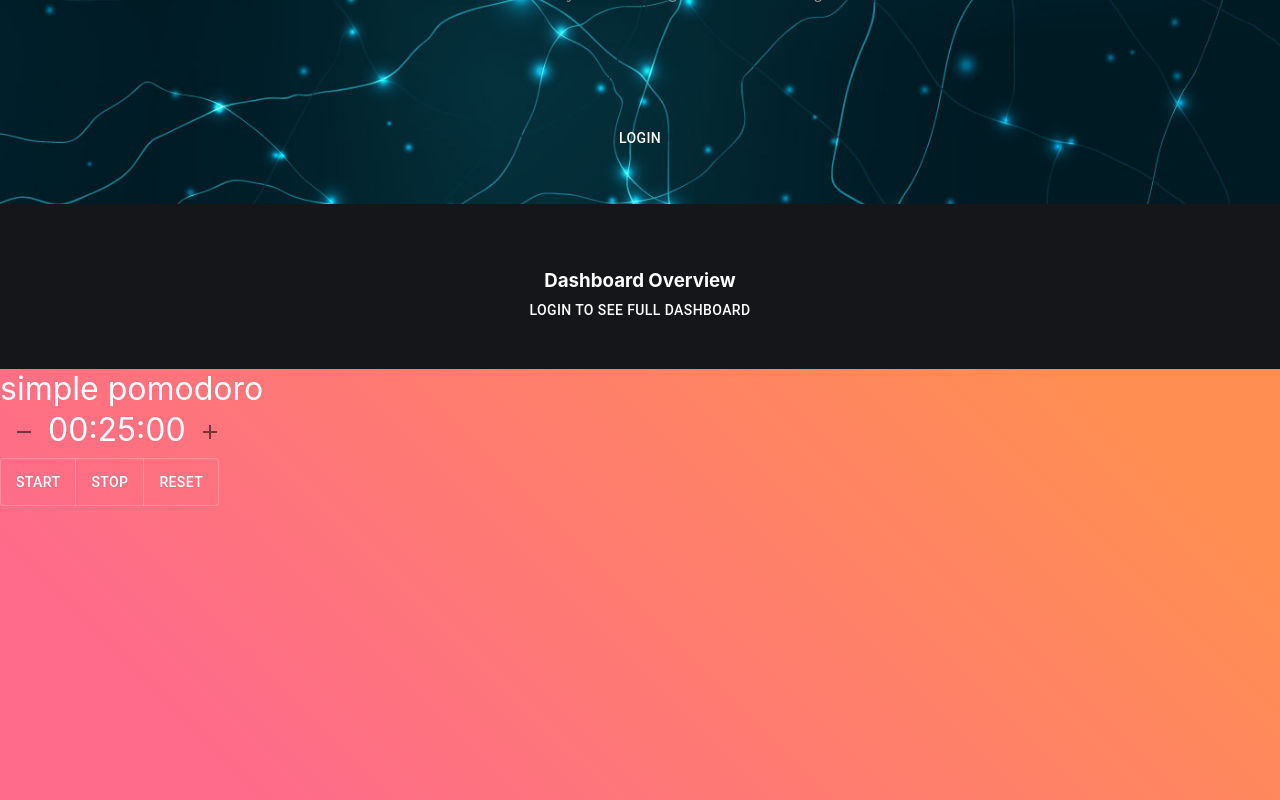
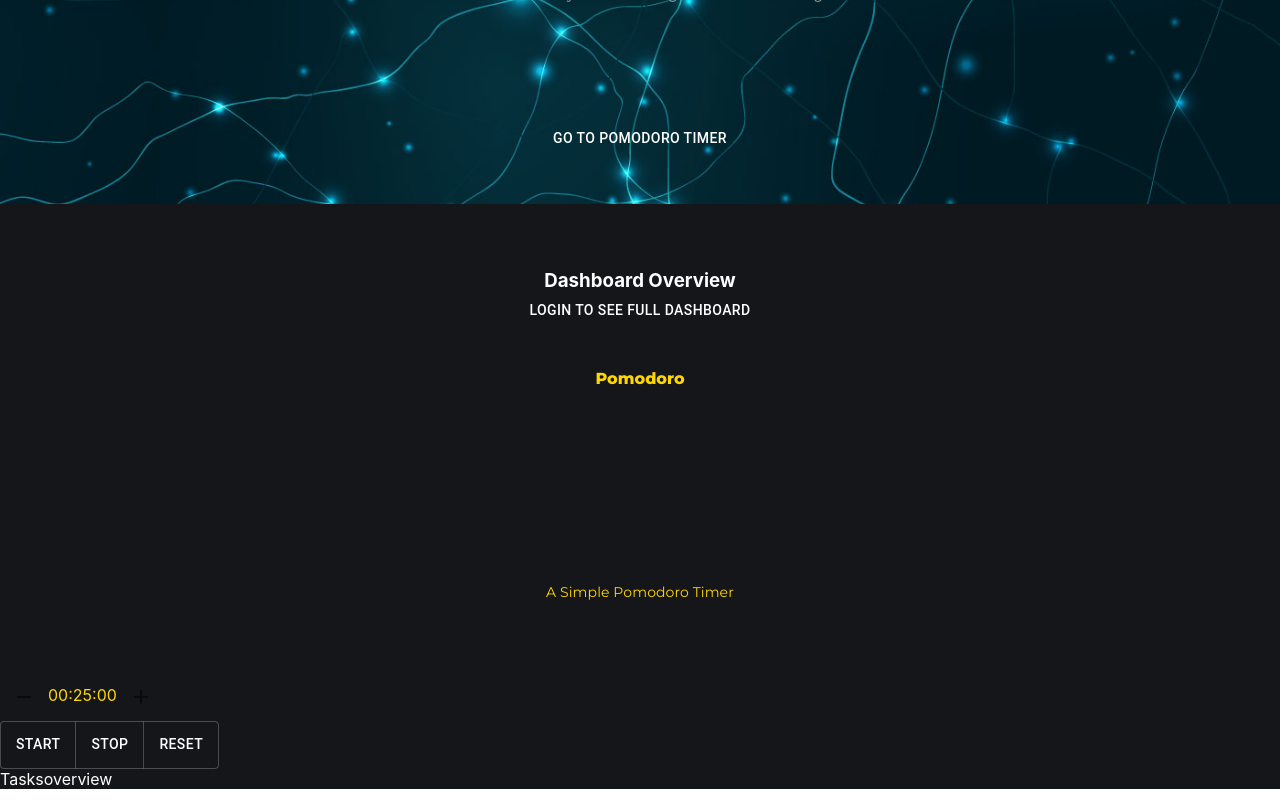
Before and after one commit to jalonghurst/productivity-manager, a React (Create React App) app: page / in a window 1280 px wide. Shown: the part 260-1060 px from the top of the page. Built offline with nearby package versions, Linux system fonts and the light colour scheme.

Commit message:
added withStyles to basic timer and removed css stylesheet

```diff
--- a/src/Pages/Pomodoro/Pomodoro.js
+++ b/src/Pages/Pomodoro/Pomodoro.js
@@ -1,15 +1,59 @@
 import React from "react";
-import { ButtonGroup } from "@material-ui/core";
+import { ButtonGroup, Typography } from "@material-ui/core";
 import TimerButton from "./TimerButton";
 import Time from "./Time";
+import {
+  createTheme,
+  withStyles,
+} from "@material-ui/core/styles";
 
-import "../../Styles.css"; // TODO: improve styling
 
 const default_minutes = 25;
 const seconds = 60;
 const minutes = 5;
 
-export default class Pomodoro extends React.Component {
+const styles = theme => ({
+  title: {
+    flex: 1,
+    color: "gold",
+    fontFamily: "Montserrat",
+    fontWeight: "bold",
+    justifyContent: "center",
+    textAlign: "center",
+    cursor: "pointer",
+  },
+
+  pomodoro: {
+    margin: "0 auto",
+    height: 400,
+    backgroundPosition: 'center',
+    backgroundSize: 'cover',
+    backgroundRepeat: 'no-repeat',
+    color: "gold",
+    display: "flex",
+    justifyContent: "center",
+    flexDirection: "column",
+
+  },
+  tagline: {
+    display: "flex",
+    height: "40%",
+    flexDirection: "column",
+    justifyContent: "center",
+    textAlign: "center",
+  },
+});
+
+const darkTheme = createTheme({
+  palette: {
+    primary: {
+      main: "#fff",
+    },
+    type: "dark",
+  },
+});
+
+class Pomodoro extends React.Component {
   constructor(props) {
     super(props);
     this.state = {
@@ -62,14 +106,26 @@ export default class Pomodoro extends React.Component {
     let MHSTime = measuredTime.toISOString().substr(11, 8);
 
     return (
-      <div className="pomodoro">
-        <div id="title">simple pomodoro</div>
+      <div theme={darkTheme} className={this.props.classes.pomodoro}>
+        <div className={this.props.classes.title}>Pomodoro</div>
+        <div className={this.props.classes.tagline}>
+        <Typography
+            variant="subtitle2"
+            style={{
+              color: "gold",
+              textTransform: "capitalize",
+              fontFamily: "Montserrat",
+            }}
+          >
+            A simple pomodoro timer
+          </Typography>
+        </div>
         <Time
           decrement={this.decrement}
           incremement={this.increment}
           time={MHSTime}
         />
-        <div>
+        <div >
           <ButtonGroup>
             <TimerButton onClick={this.startTimer}>start</TimerButton>
             <TimerButton onClick={this.stopTimer}>stop</TimerButton>
@@ -80,3 +136,5 @@ export default class Pomodoro extends React.Component {
     );
   }
 }
+
+export default withStyles(styles)(Pomodoro);
--- a/src/Pages/Pomodoro/TimerIconButton.js
+++ b/src/Pages/Pomodoro/TimerIconButton.js
@@ -2,7 +2,7 @@ import { IconButton } from "@material-ui/core";
 import { styled } from "@mui/styles";
 
 const TimerIconButton = styled(IconButton)({
-  color: "lightgrey",
+  color: "white",
   margin: "0 20px"
 });
 
--- a/src/Styles.css
+++ /dev/null
@@ -1,9 +0,0 @@
-
-
-  .pomodoro {
-    margin: 0 auto;
-    font-size: 2em;
-    height: 100vh;
-    background: linear-gradient(45deg, #fe6b8b 30%, #ff8e53 90%);
-    color: white;
-  }
--- a/src/components/Banner/Banner.js
+++ b/src/components/Banner/Banner.js
@@ -57,7 +57,7 @@ function Banner() {
             Use the productivity tools and login to view your progress
           </Typography>
         </div>
-        <Button>Login</Button>
+        <Button>Go to pomodoro timer</Button>
         {/* <Carousel /> */}
       </Container>
     </div>
--- a/src/components/Header.js
+++ b/src/components/Header.js
@@ -17,6 +17,7 @@ import {
   import IconButton from '@mui/material/IconButton';
   import Menu from '@mui/material/Menu';
   import Tooltip from '@mui/material/Tooltip';
+  import DashboardIcon from '@mui/icons-material/Dashboard';
 
   const useStyles = makeStyles((theme) => ({
     title: {
@@ -64,6 +65,8 @@ import {
               >
                 Productivity Pro
               </Typography>
+              <IconButton></IconButton>
+              <DashboardIcon>Dashboard</DashboardIcon>
 {/* Add dashboard button and icon */}
          {/* User Menu for profile, logout etc. */}
          <Box sx={{ flexGrow: 0 }}>
```
